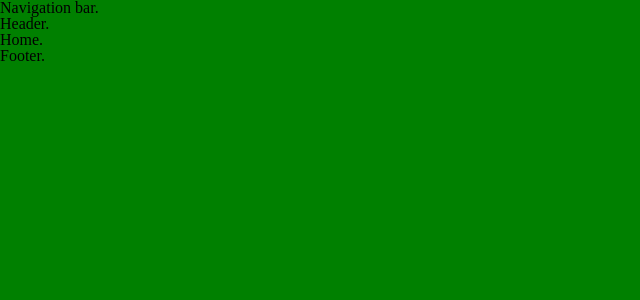
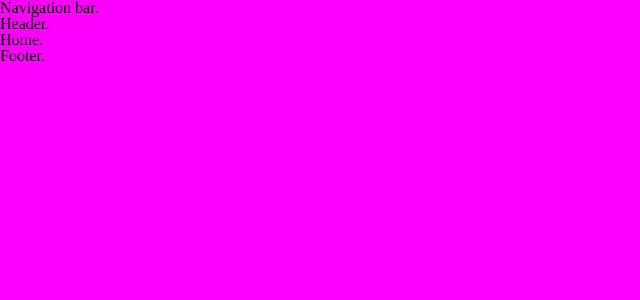
Before and after one commit to nestorllamas91/terre-tropicale, a Next.js app: page / in a window 1280 px wide. Shown: the top 300 px of the page, without its empty margins (0-640 px from the left). Built offline with nearby package versions, Linux system fonts and the light colour scheme.

Commit message:
chore: workflow

```diff
--- a/src/styles.css
+++ b/src/styles.css
@@ -1,5 +1,5 @@
 @import './styles-reset.css';
 
 html {
-  background-color: green;
+  background-color: magenta;
 }
```
